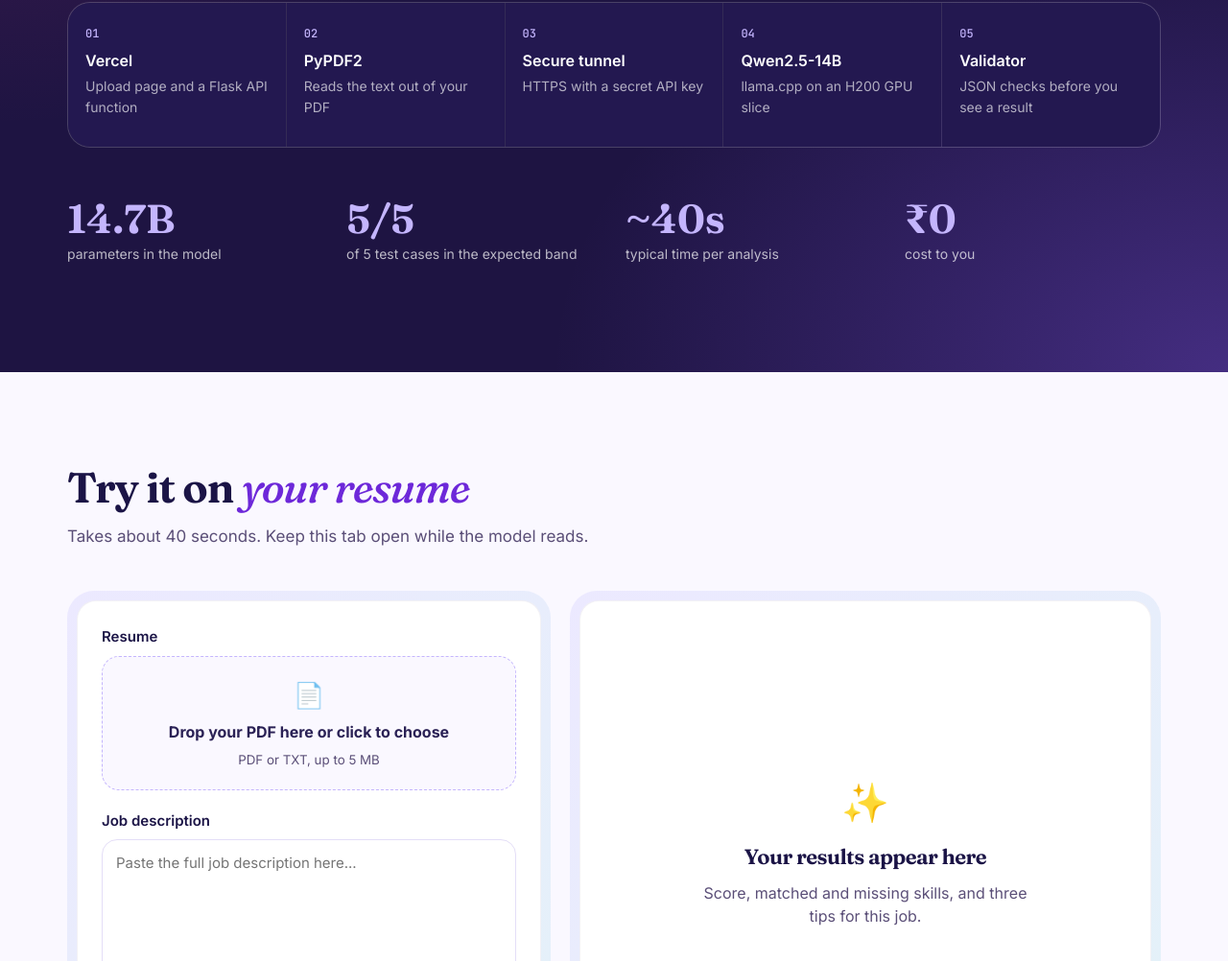
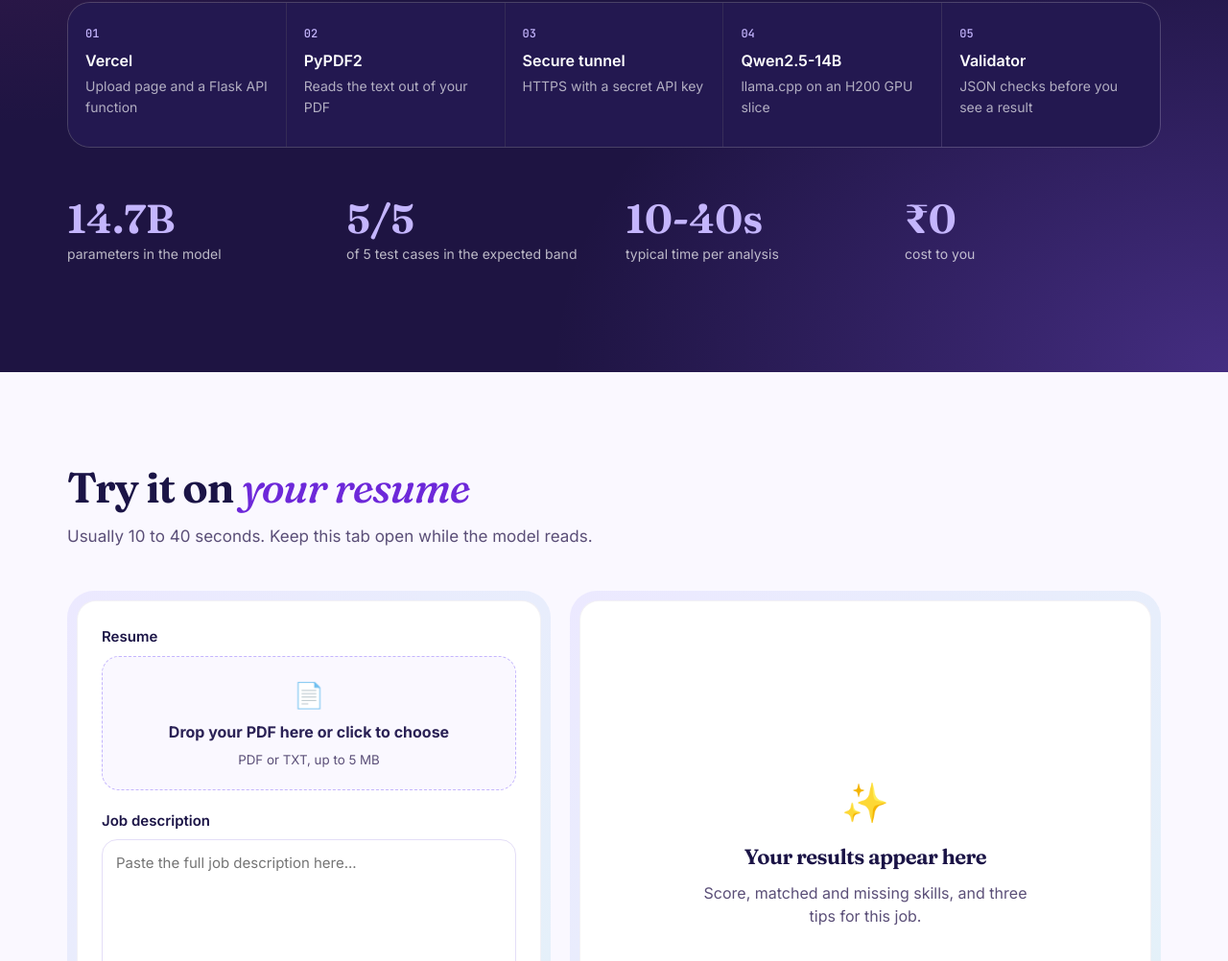
Before and after one commit to Kmennn/llm-ps41-ADT23SOCB1322, a plain HTML site: page web/index.html in a window 1280 px wide. Shown: the part 2068-3070 px from the top of the page at 96% size. Drawn offline with Linux system fonts and the light colour scheme.

Commit message:
UI: show measured 10-40s analysis time
Co-Authored-By: Claude Opus 5.5 <noreply@anthropic.com>

```diff
--- a/web/index.html
+++ b/web/index.html
@@ -294,7 +294,7 @@ footer a{color:#d8d1f5;text-decoration:none} footer a:hover{color:#fff}
     <dl class="stats">
       <div class="rv"><dt>parameters in the model</dt><dd>14.7B</dd></div>
       <div class="rv"><dt>of 5 test cases in the expected band</dt><dd>5/5</dd></div>
-      <div class="rv"><dt>typical time per analysis</dt><dd>~40s</dd></div>
+      <div class="rv"><dt>typical time per analysis</dt><dd>10-40s</dd></div>
       <div class="rv"><dt>cost to you</dt><dd>₹0</dd></div>
     </dl>
   </div>
@@ -304,7 +304,7 @@ footer a{color:#d8d1f5;text-decoration:none} footer a:hover{color:#fff}
   <div class="wrap">
     <div class="sec-head rv">
       <h2>Try it on <em class="v">your resume</em></h2>
-      <p>Takes about 40 seconds. Keep this tab open while the model reads.</p>
+      <p>Usually 10 to 40 seconds. Keep this tab open while the model reads.</p>
     </div>
     <div class="app">
       <form class="panel" id="form" novalidate>
```
